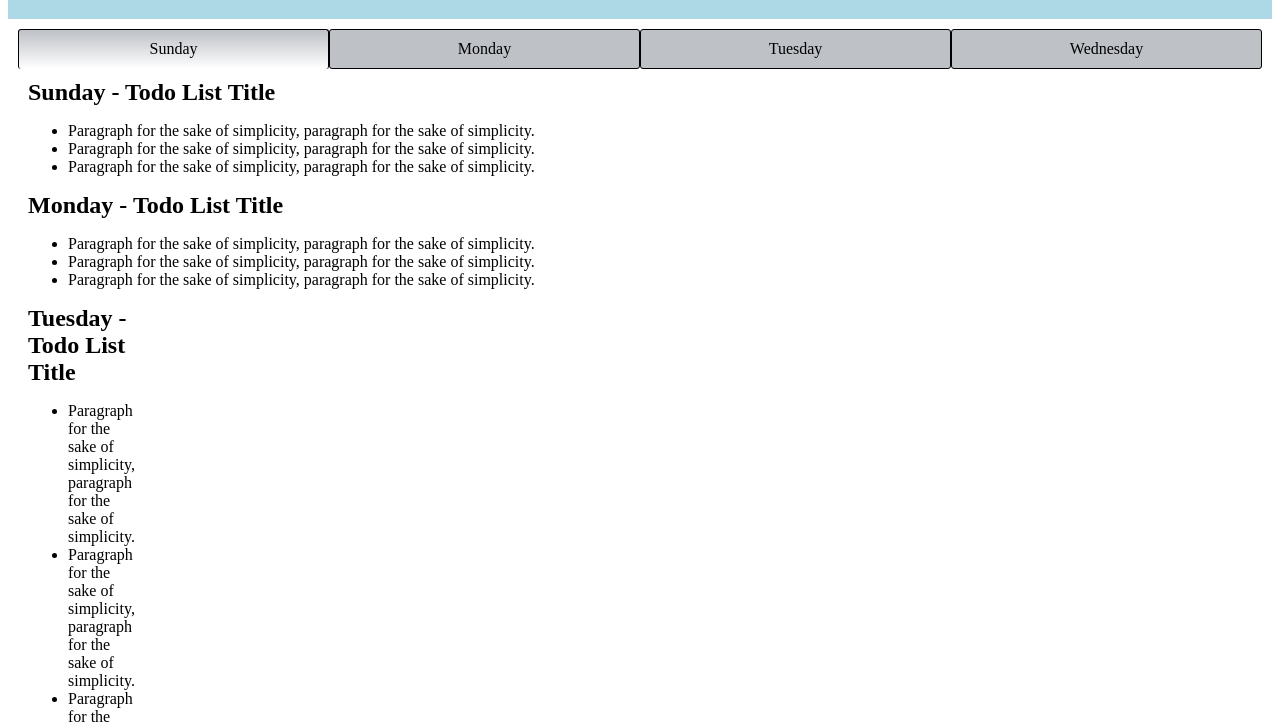
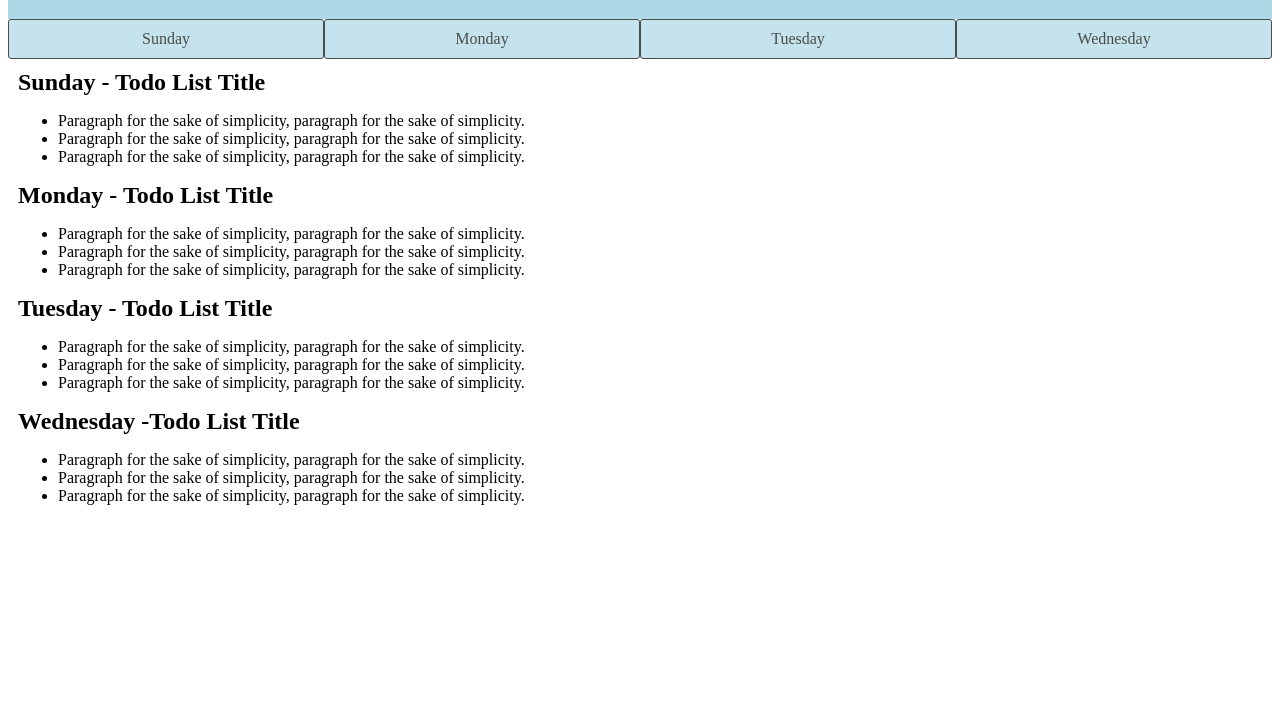
Before and after one commit to MKerbleski/Calendar, a plain HTML site: page index.html in a window 1280 px wide. Shown: the part 69-795 px from the top of the page. Drawn offline with Linux system fonts and the light colour scheme.

Commit message:
made styling edits and tidyd up code

```diff
--- a/index.html
+++ b/index.html
@@ -15,17 +15,17 @@
     </div>
 
 		<div class="calendar"> <!-- tabs-->
-			<div class="week-tabs"> <!-- tabs-links-->
-				<div class="day-tab selected-tab " data-tab="1">Sunday</div> <!-- tabs-link-->
-				<div class="day-tab" data-tab="2">Monday</div> <!-- tabs-link-->
-				<div class="day-tab" data-tab="3">Tuesday</div> <!-- tabs-link-->
-				<div class="day-tab" data-tab="4">Wednesday</div> <!-- tabs-link-->
+			<div class="week"> <!-- tabs-links-->
+				<div class="day" data-tab="1">Sunday</div> <!-- tabs-link-->
+				<div class="day" data-tab="2">Monday</div> <!-- tabs-link-->
+				<div class="day" data-tab="3">Tuesday</div> <!-- tabs-link-->
+				<div class="day" data-tab="4">Wednesday</div> <!-- tabs-link-->
 			</div>
 
 			<div class="todo-lists"> <!-- tab-items-->
 
-				<div class="day-list day-selected" data-tab="1"> <!-- tabs-item-->
-					<div class="title">Sunday - Todo List Title</div> <!-- tabs-item-title-->
+				<div class="agenda day-selected" data-tab="1"> <!-- tabs-item-->
+					<div class="agenda-title">Sunday - Todo List Title</div> <!-- tabs-item-title-->
 					<div class="list"> <!-- tabs-item-description-->
 						<ul>
 							<li>Paragraph for the sake of simplicity, paragraph for the sake of simplicity.</li>
@@ -35,9 +35,9 @@
 					</div>
 				</div>
 
-				<div class="day-list day-selected" data-tab="2">
-					<div class="title">Monday - Todo List Title</div>
-					<div class="list">
+				<div class="agenda day-selected" data-tab="2">
+					<div class="agenda-title">Monday - Todo List Title</div>
+					<div class="agenda-items">
 						<ul>
 							<li>Paragraph for the sake of simplicity, paragraph for the sake of simplicity.</li>
 							<li>Paragraph for the sake of simplicity, paragraph for the sake of simplicity.</li>
@@ -46,9 +46,9 @@
 					</div>
 				</div>
 
-				<div class="day-list" data-tab="3">
-					<div class="title">Tuesday - Todo List Title</div>
-					<div class="list">
+				<div class="agenda" data-tab="3">
+					<div class="agenda-title">Tuesday - Todo List Title</div>
+					<div class="agenda-items">
 						<ul>
 							<li>Paragraph for the sake of simplicity, paragraph for the sake of simplicity.</li>
 							<li>Paragraph for the sake of simplicity, paragraph for the sake of simplicity.</li>
@@ -57,9 +57,9 @@
 					</div>
 				</div>
 
-				<div class="day-list" data-tab="4">
-					<div class="title">Wednesday -Todo List Title</div>
-					<div class="list">
+				<div class="agenda" data-tab="4">
+					<div class="agenda-title">Wednesday -Todo List Title</div>
+					<div class="agenda-items">
 						<ul>
 							<li>Paragraph for the sake of simplicity, paragraph for the sake of simplicity.</li>
 							<li>Paragraph for the sake of simplicity, paragraph for the sake of simplicity.</li>
--- a/index.js
+++ b/index.js
@@ -80,7 +80,7 @@
 //--------------------------Sunday Edit -----------------------------------
 const changeClass = (e) => {
   e.forEach(function(a) {
-     a.addEventListener("mouseover", () => {
+     a.addEventListener("click", () => {
         console.log(a)
       a.classList.toggle('day-selected');
     });
@@ -90,9 +90,9 @@ const changeClass = (e) => {
   //   console.log('inside changeClass');
   //   element.style.color = "blue";
   // });
-}
 
-let dayTab = document.querySelector('.day-list');
+
+let dayTab = document.querySelectorAll('.week');
 
 console.log(dayTab);
 changeClass(dayTab);
--- a/less/index.less
+++ b/less/index.less
@@ -4,6 +4,8 @@
   flex-direction: column;
   justify-content:center;
   align-self: center;
+  margin: 0 auto;
+
 }
 
 .header {
@@ -15,73 +17,44 @@
   background-color: lightblue;
 }
 
-.calendar {//tabs
+.calendar {
   // border: 1px solid red;
-  margin: 10px;
+  margin-bottom: 10px;
   display: flex;
   flex-direction: column;
   justify-content: center;
-  .todo-lists {//tabs-items
-      // width: 100%;
-      // height: 300px;
-      // display: flex;
-      // justify-content: center;
-      // padding-top: 60px;
-    }
-  .week-tabs{//tabs-links
-    // border: 1px solid blue;
+  .week{
     width: 100%;
     display: flex;
     flex-direction: row;
     justify-content: space-around;
-    /* align-items: center; */
-    .day-tab { //tabs-link
+    .day {
       padding: 10px;
       width: 100%;
       border-radius: 3px;
-      background-color: #bec1c6;
+      background-color: lightblue;
+      opacity: .7;
       border: 1px solid black;
       display: flex;
       align-items: center;
       justify-content: center;
       &:hover {
         text-decoration: underline;
-        background-color: #c7c9cc;
+        opacity: .5;
         cursor: pointer;
-        }
-      }
+        }//hover
+      }//day
       .day-selected {
         background: linear-gradient(#bec1c6, white);
         border-bottom: none;
-      }
+      }//day-selected
     }
-
-  .day-list { //tabs-item
-    display: block;
-    // background-color: orange;
+  .agenda {
     margin: 10px;
-    width: 100px;
-    // height: 400px;
-    .title { //tabs-item-title
+    width: 100%;
+    .agenda-title {
       font-size: 24px;
       font-weight: bold;
-      }
-    }
-  .day-selected { //tabs-link-selected
-    display: block;
-    margin: 10px;
-    width: 100%;
-
-    }
-
-
-
-
-
-    .day-tab-selected {//tabs-link-selected
-      // display: block;
-      background-color: white;
-      border: none;
-      }
-
+      }//agenda-title
+    }//agenda
 }//calendar
```
Also changed, not shown: css/index.css.
